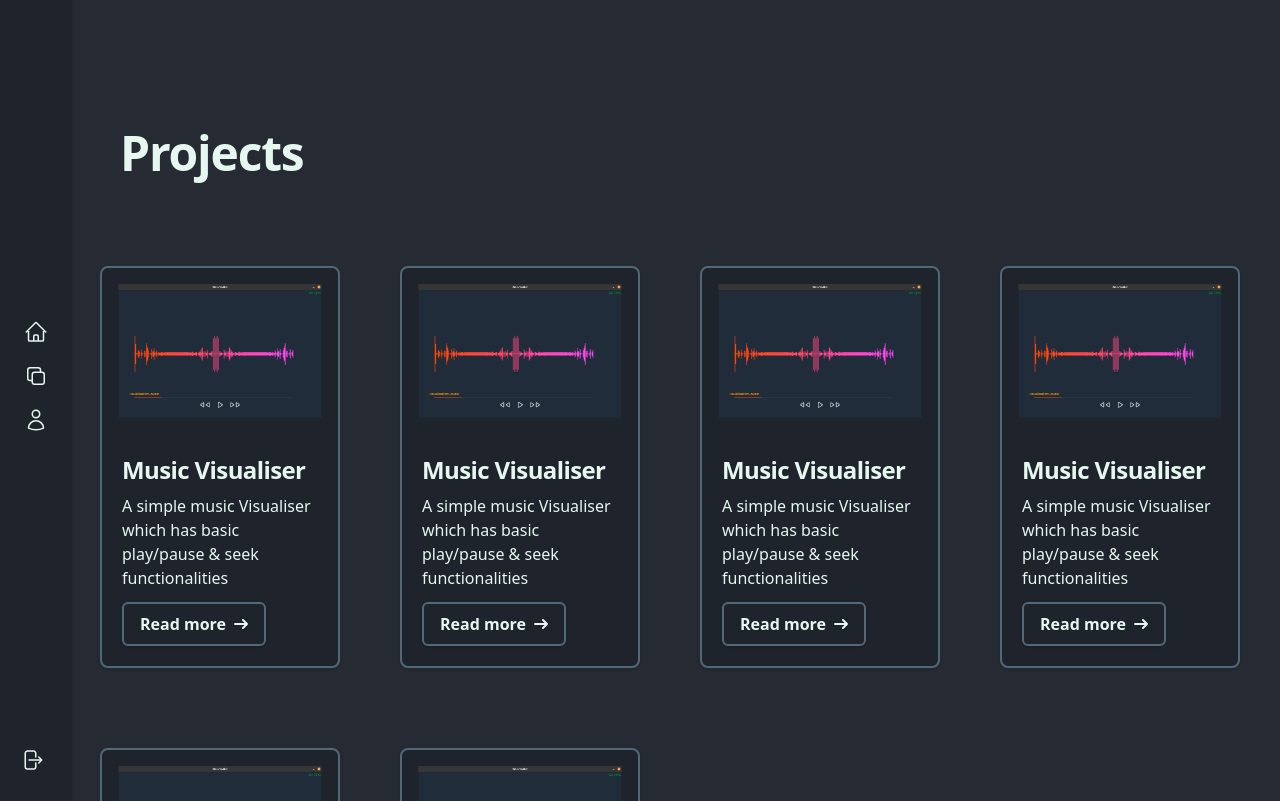
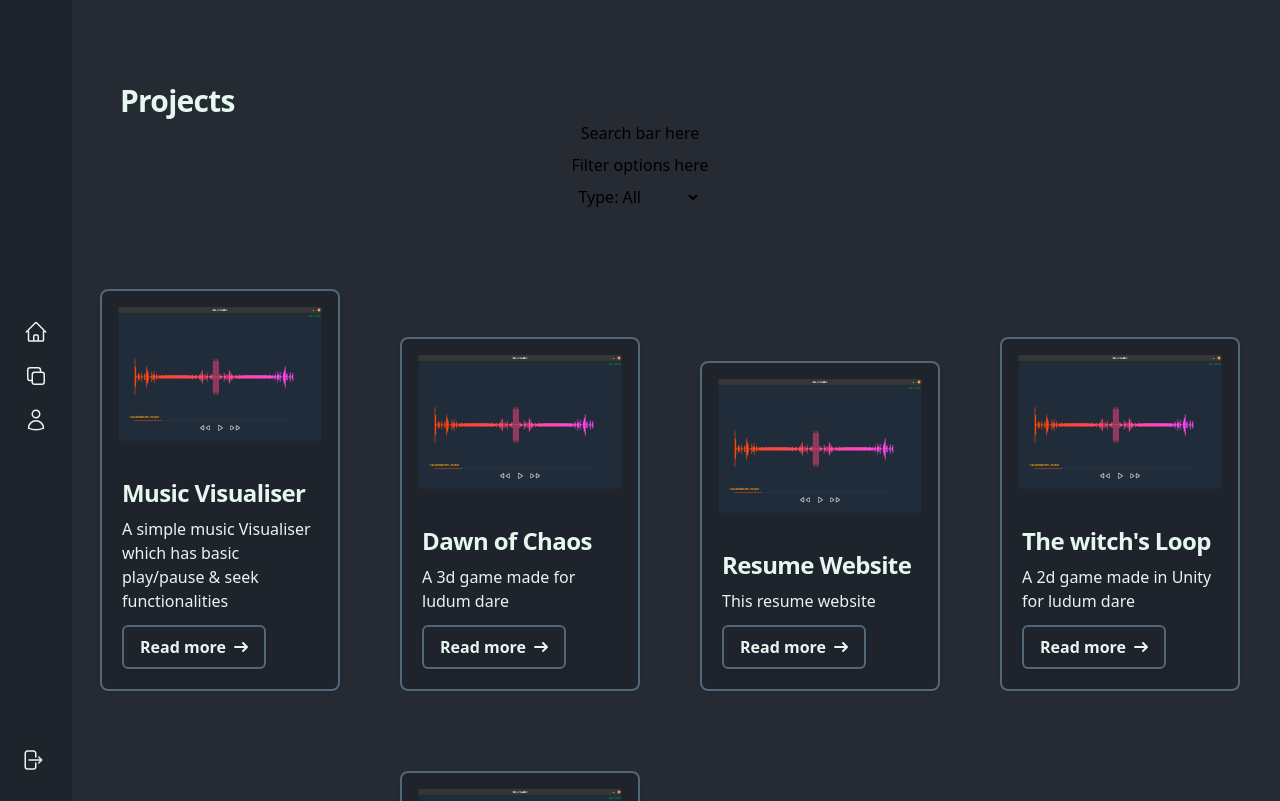
Before and after one commit to amalsaju/PersonalWebsite, a React (Vite) app in the folder personal-website/: page /projects in a window 1280 px wide. Shown: the top 801 px of the page. Built offline with nearby package versions, Linux system fonts and the light colour scheme.

Commit message:
Feature: Added option to filter projects based on type; Updated some test values

```diff
--- a/personal-website/src/projects/projects.json
+++ b/personal-website/src/projects/projects.json
@@ -3,36 +3,48 @@
     "id": 1,
     "name": "Music Visualiser",
     "description": "A simple music Visualiser which has basic play/pause & seek functionalities",
-    "imageName": "visualizer.png"
+    "imageName": "visualizer.png",
+    "type": "desktop",
+    "tag": "C++, Raylib"
   },
   {
     "id": 2,
-    "name": "Music Visualiser",
-    "description": "A simple music Visualiser which has basic play/pause & seek functionalities",
-    "imageName": "visualizer.png"
+    "name": "Dawn of Chaos",
+    "description": "A 3d game made for ludum dare",
+    "imageName": "visualizer.png",
+    "type": "game",
+    "tag": "Unity, blender, 3d"
   },
   {
     "id": 3,
-    "name": "Music Visualiser",
-    "description": "A simple music Visualiser which has basic play/pause & seek functionalities",
-    "imageName": "visualizer.png"
+    "name": "Resume Website",
+    "description": "This resume website",
+    "imageName": "visualizer.png",
+    "type": "web",
+    "tag": "HTML, CSS, JS, Node, React"
   },
   {
     "id": 4,
-    "name": "Music Visualiser",
-    "description": "A simple music Visualiser which has basic play/pause & seek functionalities",
-    "imageName": "visualizer.png"
+    "name": "The witch's Loop",
+    "description": "A 2d game made in Unity for ludum dare",
+    "imageName": "visualizer.png",
+    "type": "game",
+    "tag": "Unity, 2d"
   },
   {
     "id": 5,
-    "name": "Music Visualiser",
-    "description": "A simple music Visualiser which has basic play/pause & seek functionalities",
-    "imageName": "visualizer.png"
+    "name": "Test",
+    "description": "A test item",
+    "imageName": "visualizer.png",
+    "type":"web",
+    "tag": "HTML, CSS, JS, Node, Express"
   },
   {
     "id": 6,
-    "name": "Music Visualiser",
-    "description": "A simple music Visualiser which has basic play/pause & seek functionalities",
-    "imageName": "visualizer.png"
+    "name": "The boring project",
+    "description": "A simple mining game made for Ludum Dare 57",
+    "imageName": "visualizer.png",
+    "type": "game",
+    "tag": "Godot, 2d"
   }
 ]
--- a/personal-website/src/projects/projects.jsx
+++ b/personal-website/src/projects/projects.jsx
@@ -1,16 +1,62 @@
 import ProjectCard from "./project-card";
 import data from "../projects/projects.json";
+import { useEffect, useState } from "react";
 
+// for searching, index the tags and split up search term and search within the index
+// The index will map to the projects
 export default function Projects() {
+
+  const [filterOption, setFilterOption] = useState('all');
+
+  const handleButtonClick = (value) => {
+    setFilterOption(value);
+    console.log(value);
+  }
+
+
+  const filteredMap = data.filter(item => {
+    if (filterOption == "all") {
+      return item;
+    } else if (filterOption == "game") {
+
+      return item.type.toLowerCase() == "game".toLowerCase();
+    } else if (filterOption == "web") {
+
+      return item.type.toLowerCase() == "web".toLowerCase();
+    } else if (filterOption == "desktop") {
+
+      return item.type.toLowerCase() == "desktop".toLowerCase();
+    }
+
+
+  })
+
   return (
     <div className="flex flex-col h-screen bg-primary-light dark:bg-primary-dark">
-      <div className="ml-30 mt-30 mb-20">
-        <h1 className="font-bold leading-snug tracking-tight text-text-light dark:text-text-dark text-3xl lg:max-w-3xl lg:text-5xl">
+      <div className="ml-30 mt-20 ">
+        <h1 className="font-bold leading-snug tracking-tight text-text-light dark:text-text-dark text-3xl lg:max-w-3xl 3xl:text-5xl">
           Projects
         </h1>
       </div>
+      <div className="flex justify-center flex-col gap-2 mb-20">
+        <div className="flex justify-center">
+          Search bar here
+        </div>
+        <div className="flex justify-center">
+          Filter options here
+        </div>
+        <div className="flex justify-center">
+          Type:
+          <select onChange={e => setFilterOption(e.target.value)} name="type" id="type">
+            <option value="all">All</option>
+            <option value="game">Games</option>
+            <option value="web">Web</option>
+            <option value="desktop">Desktop</option>
+          </select>
+        </div>
+      </div>
       <div className="flex flex-col pl-25 pr-10 items-end gap-15 bg-primary-light dark:bg-primary-dark md:grid md:grid-cols-4 md:justify-items-center">
-        {data.map((item) => (
+        {filteredMap.map((item) => (
           <ProjectCard
             key={item.id}
             name={item.name}
```
